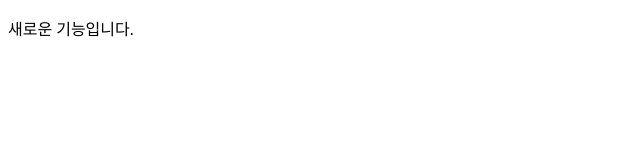
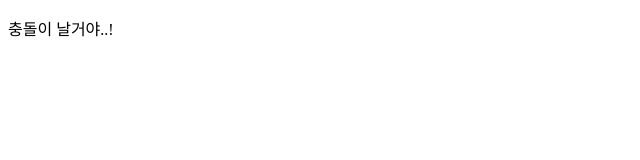
Before and after one commit to jeongminDev/GitInitTest, a plain HTML site: page index.html in a window 1280 px wide. Shown: the full height of the page, 0-640 px from the left. Drawn offline with Linux system fonts and the light colour scheme.

Commit message:
새 기능에 대한 새 커밋

```diff
--- a/index.html
+++ b/index.html
@@ -3,9 +3,9 @@
   <head>
     <meta charset="UTF-8" />
     <meta name="viewport" content="width=device-width, initial-scale=1.0" />
-    <title>메인은 그대로 진행</title>
+    <title>이건 새로운 기능!</title>
   </head>
   <body>
-    <p>새로운 기능입니다.</p>
+    <p>충돌이 날거야..!</p>
   </body>
 </html>
```
